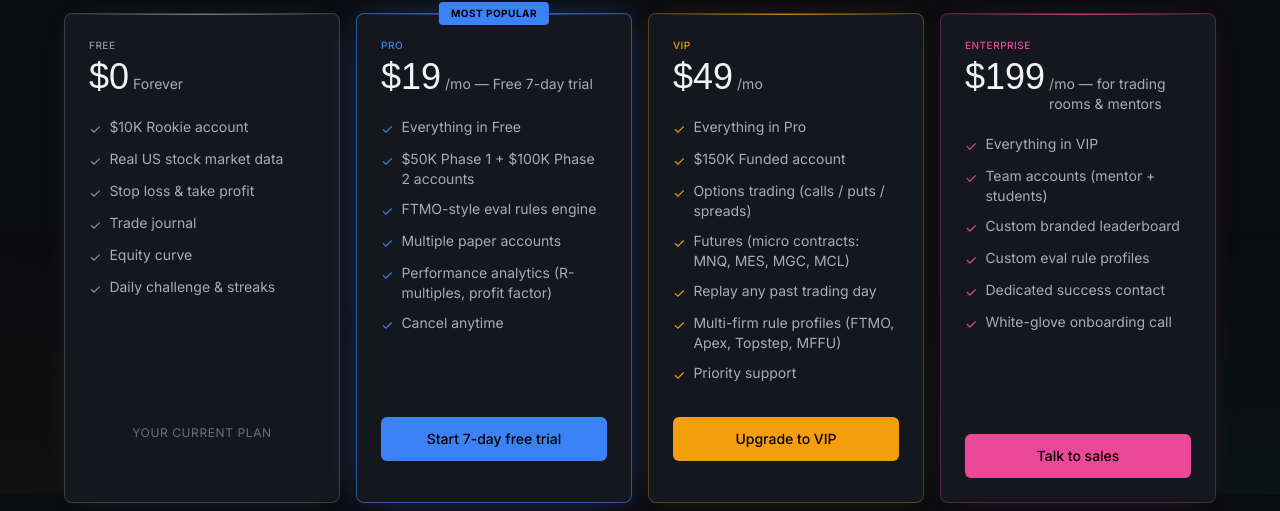
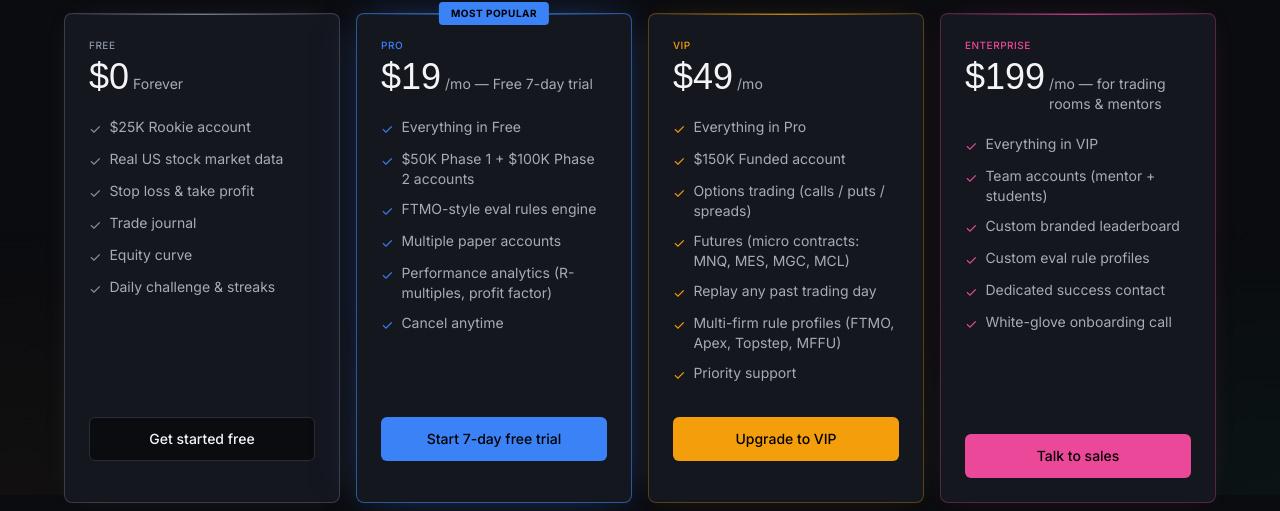
Before and after one commit to eljordp/paper-trader, a Next.js app: page /pro in a window 1280 px wide. Shown: the part 305-816 px from the top of the page. Built offline with nearby package versions, Linux system fonts and the light colour scheme; no server answers; a web font is replaced by a local one; what yahoo-finance2 would draw is missing.

Commit message:
Fix outdated copy: $25K Rookie everywhere, 'Four accounts. Three evals.', /pro CTA for unauth users

```diff
--- a/app/pro/pro-client.tsx
+++ b/app/pro/pro-client.tsx
@@ -68,6 +68,16 @@ export default function ProClient({
 
   // Free plan card
   if (plan === "free") {
+    if (!profile) {
+      return (
+        <a
+          href="/login"
+          className="btn-pulse w-full h-11 rounded-md bg-[var(--color-bg)] border border-[var(--color-border)] hover:border-[var(--color-border-strong)] text-sm font-medium flex items-center justify-center transition-colors"
+        >
+          Get started free
+        </a>
+      );
+    }
     return (
       <div className="text-xs uppercase tracking-wider text-center text-[var(--color-text-faint)] pt-2">
         {userPlan === "free" && !trialActive ? "Your current plan" : "Free tier"}
--- a/components/Landing.tsx
+++ b/components/Landing.tsx
@@ -31,7 +31,7 @@ export default function Landing() {
           </h1>
           <p className="text-lg md:text-xl text-[var(--color-text-dim)] leading-relaxed max-w-2xl">
             A paper trading simulator built around the same rules real funded prop firms use.
-            Start with $10K. Pass evals to climb the ladder — $50K, $100K, $250K, $500K.
+            Start with $25K. Pass evals to climb the ladder — $50K, $100K, $150K.
             Real markets. Real discipline. No real money on the line.
           </p>
           <div className="flex flex-wrap items-center gap-4">
@@ -42,7 +42,7 @@ export default function Landing() {
                 background: "linear-gradient(135deg, var(--color-up), #00b377)",
               }}
             >
-              Start free — $10K Rookie <ArrowRight className="w-4 h-4" />
+              Start free — $25K Rookie <ArrowRight className="w-4 h-4" />
             </Link>
             <Link
               href="/pro"
@@ -119,7 +119,7 @@ export default function Landing() {
       <section className="max-w-[1100px] mx-auto px-6 py-24">
         <div className="text-center space-y-3 mb-16">
           <div className="text-[11px] uppercase tracking-wider text-[var(--color-text-faint)]">The ladder</div>
-          <h2 className="font-serif text-4xl md:text-5xl tracking-tight">Five accounts. Four evals. One mindset.</h2>
+          <h2 className="font-serif text-4xl md:text-5xl tracking-tight">Four accounts. Three evals. One mindset.</h2>
           <p className="text-[var(--color-text-dim)] max-w-2xl mx-auto">
             Each tier teaches you one thing real funded firms care about. Pass to unlock the next.
           </p>
--- a/lib/plans.ts
+++ b/lib/plans.ts
@@ -24,7 +24,7 @@ export const PLANS: Record<Plan, PlanConfig> = {
     priceUsd: 0,
     blurb: "Forever",
     features: [
-      "$10K Rookie account",
+      "$25K Rookie account",
       "Real US stock market data",
       "Stop loss & take profit",
       "Trade journal",
```
